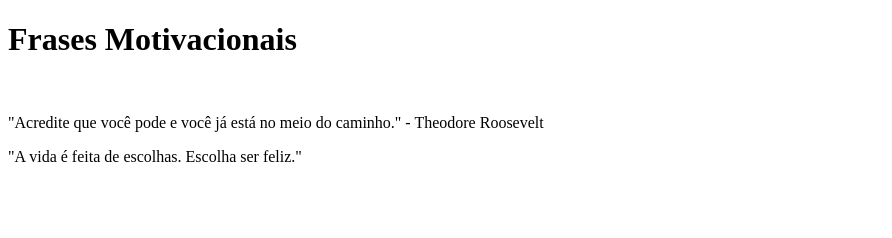
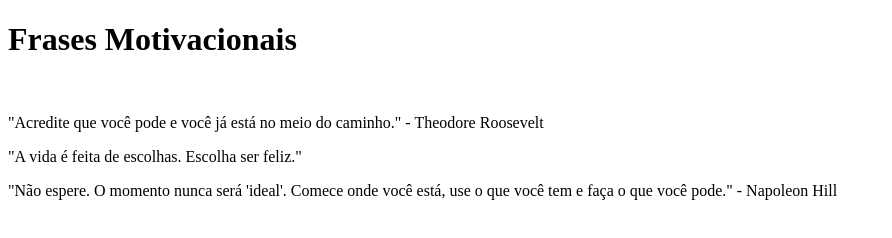
Before and after one commit to anabarbieri01/projeto1-devjr, a plain HTML site: page index.html in a window 1280 px wide. Shown: the whole page, without its empty margins (0-892 px from the left). Drawn offline with Linux system fonts and the light colour scheme.

Commit message:
frase motivacional 3

```diff
--- a/index.html
+++ b/index.html
@@ -16,6 +16,10 @@
     <p><!--Frase 2 -->
         "A vida é feita de escolhas. Escolha ser feliz."
     </p>
+    <p><!--Frase 3-->
+        "Não espere. O momento nunca será 'ideal'. Comece onde você está, use o que você tem e faça o que você pode." -
+        Napoleon Hill
+    </p>
 
 </body>
 
```
